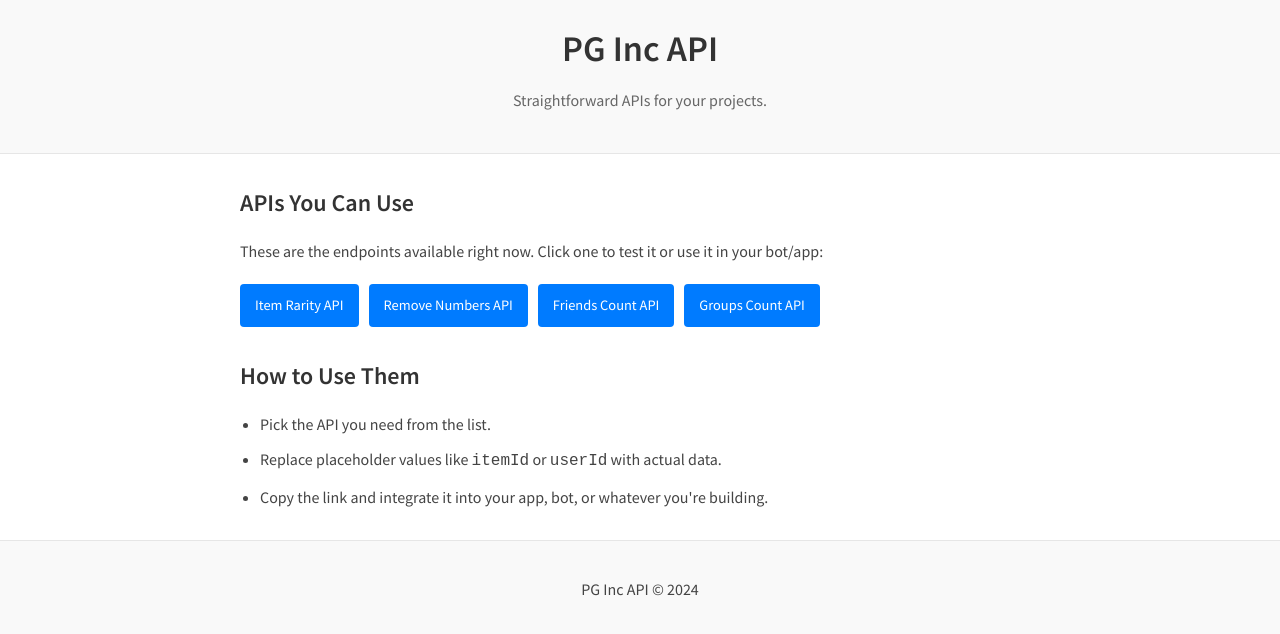
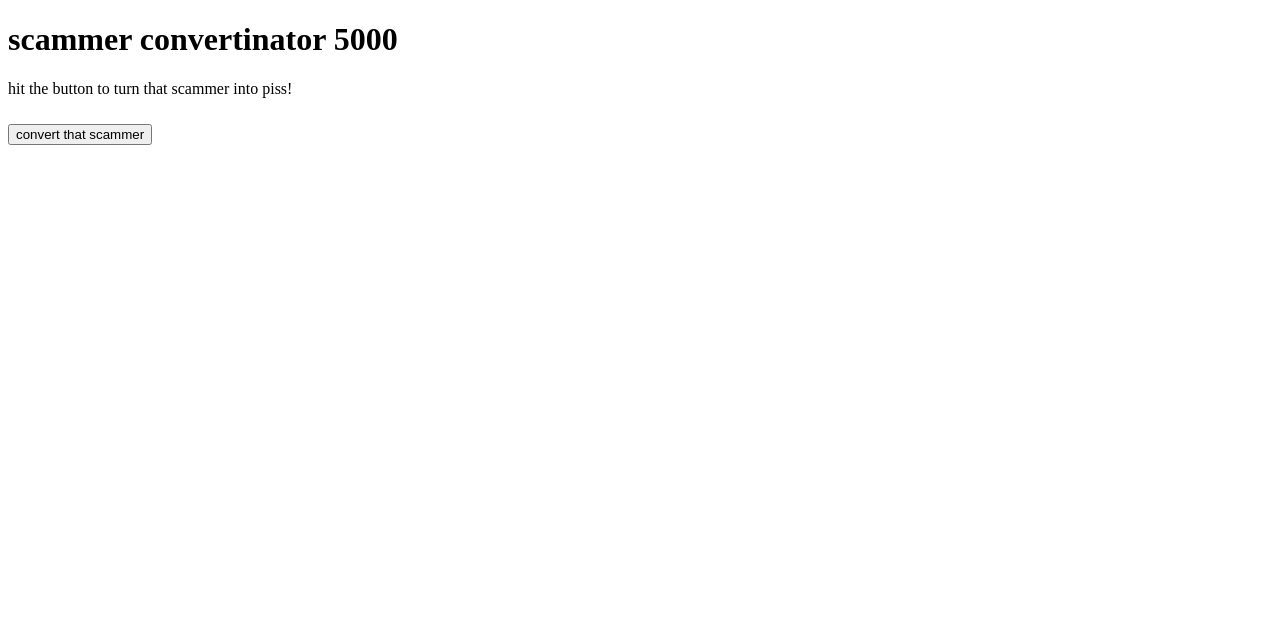
Before and after one commit to c9pz/PG-Inc-API, a Next.js app: page / in a window 1280 px wide. Shown: the top 634 px of the page. Built offline with nearby package versions, Linux system fonts and the light colour scheme.

Commit message:
Update index.js

```diff
--- a/pages/index.js
+++ b/pages/index.js
@@ -1,166 +1,95 @@
-import React from 'react';
+import React, { useState, useEffect } from "react"
 
-const HomePage = () => {
-  return (
-    <>
-      <head>
-        <meta charSet="UTF-8" />
-        <meta name="viewport" content="width=device-width, initial-scale=1.0" />
-        <title>PG Inc API</title>
-        <link
-          href="https://fonts.googleapis.com/css2?family=Source+Sans+Pro:wght@400;600&display=swap"
-          rel="stylesheet"
-        />
-        <style>
-          {`
-            body {
-              font-family: 'Source Sans Pro', sans-serif;
-              background-color: #fff;
-              color: #222;
-              margin: 0;
-              padding: 0;
-              line-height: 1.6;
+function ConvertScammer() {
+  const [isConverted, setIsConverted] = useState(false)
+  const [isBigger, setIsBigger] = useState(false)
+  const [flooding, setFlooding] = useState(false)
+  const [showRestart, setShowRestart] = useState(false)
+
+  const handleConvert = () => {
+    setIsConverted(true)
+    setTimeout(() => {
+      alert("scammer converted to piss, lmao!")
+    }, 2000)
   }
 
-            header {
-              padding: 20px;
-              text-align: center;
-              background-color: #f9f9f9;
-              border-bottom: 1px solid #e6e6e6;
+  const handleBiggerPiss = () => {
+    setIsBigger(true)
+    setTimeout(() => {
+      setFlooding(true)
+    }, 500)
   }
 
-            h1 {
-              font-size: 2.25rem;
-              font-weight: 600;
-              margin: 0;
-              color: #333;
+  const handleFloodPiss = () => {
+    setFlooding(true)
+    setTimeout(() => {
+      setShowRestart(true)
+    }, 3000)
   }
 
-            p.subtitle {
-              margin-top: 10px;
-              font-size: 1rem;
-              color: #666;
+  const handleRestart = () => {
+    setIsConverted(false)
+    setIsBigger(false)
+    setFlooding(false)
+    setShowRestart(false)
   }
 
-            section {
-              max-width: 800px;
-              margin: 30px auto;
-              padding: 0 20px;
+  useEffect(() => {
+    const disableRightClick = (e) => e.preventDefault()
+    const disableShortcuts = (e) => {
+      if (
+        e.ctrlKey &&
+        ["u", "U", "i", "I", "c", "C", "j", "J"].includes(e.key)
+      ) {
+        e.preventDefault()
+      }
+      if ([123].includes(e.keyCode)) {
+        e.preventDefault()
+      }
+    }
+    const disableTextSelection = () => false
+    const disableDragging = (e) => e.preventDefault()
+
+    document.addEventListener("contextmenu", disableRightClick)
+    document.addEventListener("keydown", disableShortcuts)
+    document.addEventListener("selectstart", disableTextSelection)
+    document.addEventListener("dragstart", disableDragging)
+
+    return () => {
+      document.removeEventListener("contextmenu", disableRightClick)
+      document.removeEventListener("keydown", disableShortcuts)
+      document.removeEventListener("selectstart", disableTextSelection)
+      document.removeEventListener("dragstart", disableDragging)
+    }
+  }, [])
+
+  return (
+    <div className="container">
+      <h1>scammer convertinator 5000</h1>
+      <p>hit the button to turn that scammer into piss!</p>
+      <div className={`scammer ${isConverted ? "converted" : ""} ${isBigger ? "bigger" : ""} ${flooding ? "flooding" : ""}`}></div>
+      <button onClick={handleConvert} disabled={isConverted}>
+        {isConverted ? "converted!" : "convert that scammer"}
+      </button>
+      {isConverted && !isBigger && (
+        <button onClick={handleBiggerPiss}>bigger piss</button>
+      )}
+      {isBigger && !flooding && (
+        <button onClick={handleFloodPiss}>FLOOD PISS LMAO</button>
+      )}
+      {flooding && (
+        <div className="flood-effect">
+          <div className="piss-liquid"></div>
+        </div>
+      )}
+      {showRestart && (
+        <div>
+          <p>you pissed me off..</p>
+          <button onClick={handleRestart}>Restart</button>
+        </div>
+      )}
+    </div>
+  )
 }
 
-            h2 {
-              font-size: 1.5rem;
-              font-weight: 600;
-              margin-bottom: 15px;
-              color: #333;
-            }
-
-            p {
-              margin-bottom: 20px;
-              font-size: 1rem;
-              color: #444;
-            }
-
-            .api-list {
-              display: flex;
-              flex-wrap: wrap;
-              gap: 10px;
-              justify-content: flex-start;
-            }
-
-            .api-link {
-              background-color: #007bff;
-              color: #fff;
-              padding: 10px 15px;
-              border-radius: 4px;
-              text-decoration: none;
-              font-size: 0.9rem;
-              font-weight: 500;
-              transition: background-color 0.2s ease;
-            }
-
-            .api-link:hover {
-              background-color: #0056b3;
-            }
-
-            footer {
-              text-align: center;
-              padding: 20px;
-              font-size: 0.9rem;
-              color: #666;
-              background-color: #f9f9f9;
-              border-top: 1px solid #e6e6e6;
-            }
-
-            ul {
-              padding-left: 20px;
-            }
-
-            li {
-              margin-bottom: 10px;
-              font-size: 1rem;
-              color: #444;
-            }
-          `}
-        </style>
-      </head>
-      <body>
-        <header>
-          <h1>PG Inc API</h1>
-          <p className="subtitle">Straightforward APIs for your projects.</p>
-        </header>
-        <section>
-          <h2>APIs You Can Use</h2>
-          <p>These are the endpoints available right now. Click one to test it or use it in your bot/app:</p>
-          <div className="api-list">
-            <a
-              href="https://pg-inc-api.vercel.app/api/rarity?itemId=123456"
-              className="api-link"
-              target="_blank"
-              rel="noopener noreferrer"
-            >
-              Item Rarity API
-            </a>
-            <a
-              href="https://pg-inc-api.vercel.app/api/removeNumbers?text=Hello123World456"
-              className="api-link"
-              target="_blank"
-              rel="noopener noreferrer"
-            >
-              Remove Numbers API
-            </a>
-            <a
-              href="https://pg-inc-api.vercel.app/api/friendsCount?userId=1"
-              className="api-link"
-              target="_blank"
-              rel="noopener noreferrer"
-            >
-              Friends Count API
-            </a>
-            <a
-              href="https://pg-inc-api.vercel.app/api/groupsCount?userId=1"
-              className="api-link"
-              target="_blank"
-              rel="noopener noreferrer"
-            >
-              Groups Count API
-            </a>
-          </div>
-        </section>
-        <section>
-          <h2>How to Use Them</h2>
-          <ul>
-            <li>Pick the API you need from the list.</li>
-            <li>Replace placeholder values like <code>itemId</code> or <code>userId</code> with actual data.</li>
-            <li>Copy the link and integrate it into your app, bot, or whatever you're building.</li>
-          </ul>
-        </section>
-        <footer>
-          <p>PG Inc API &copy; 2024</p>
-        </footer>
-      </body>
-    </>
-  );
-};
-
-export default HomePage;
+export default ConvertScammer
```
Lines whose indentation alone changed are shown as unchanged.
